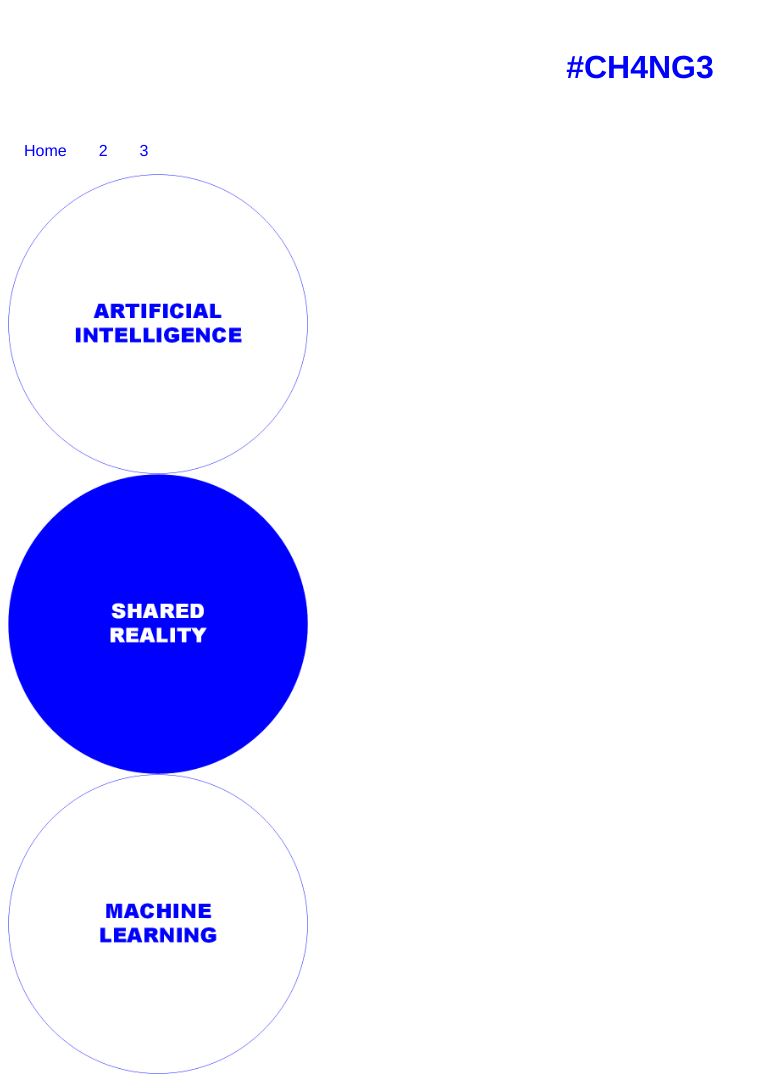
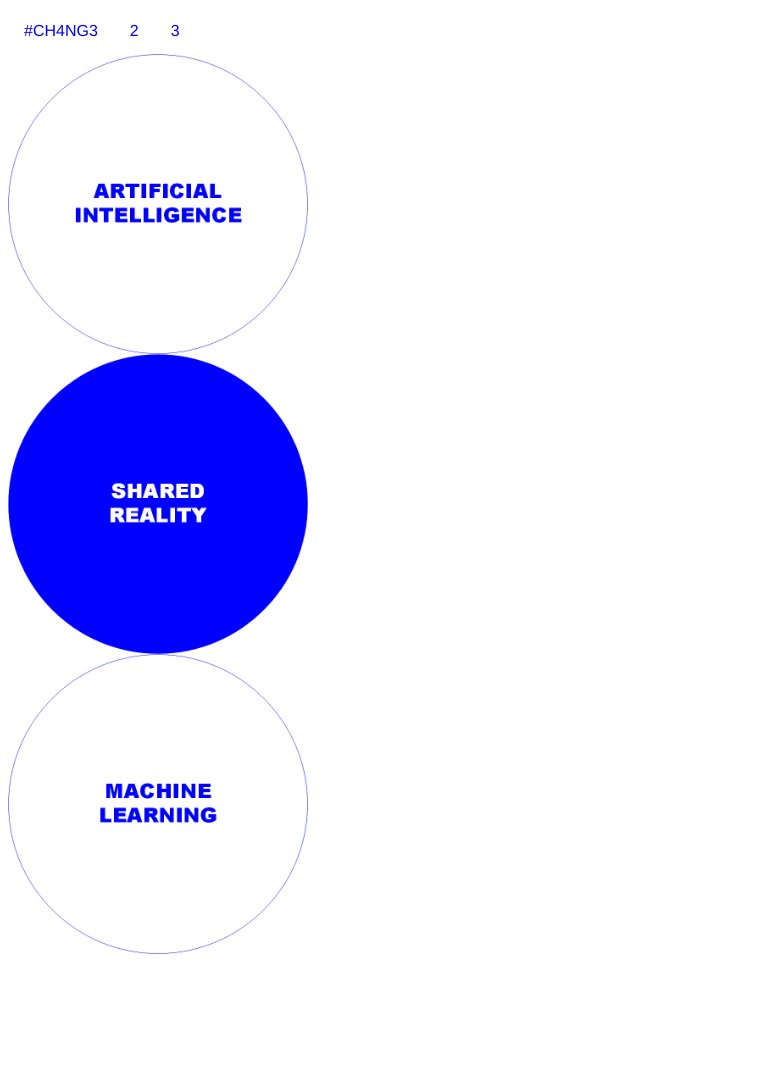
Before and after one commit to gbrlcrdn/CH4NG3, a plain HTML site: page link1.html in a window 1280 px wide. Shown: the whole page, without its empty margins (0-768 px from the left). After the commit the page ends 962 px from the top, so only its background shows below. Drawn offline with Linux system fonts and the light colour scheme.

Commit message:
Update link1.html

```diff
--- a/link1.html
+++ b/link1.html
@@ -28,7 +28,7 @@
 /* Links - change color on hover */
 .topnav a:hover {
   background-color: #ddd;
-  color: blue;
+  color: red;
 }
 
   /* Create three equal columns that floats next to each other */
@@ -98,13 +98,8 @@ p    {color: red;}
 </head>
 <body>
 
-  <div class="header">
-  <h1>#CH4NG3</h1>
-  <p></p>
-</div>
-
 <div class="topnav">
-  <a href="index.html">Home</a>
+  <a href="index.html">#CH4NG3</a>
   <a href="#">2</a>
   <a href="#">3</a>
 </div>
@@ -119,7 +114,7 @@ p    {color: red;}
 <div class="flip-card-back">
 	<img alt="#CH4NG3" src="CH4NG3_2.gif" style="width:300px;height:300px;" width="300" /></div>
   </div>
-</div>
+
 
    <div class="column">
     <div class="flip-card">
@@ -130,7 +125,7 @@ p    {color: red;}
 <div class="flip-card-back">
 	<img alt="#CH4NG3" src="VirtualReality.gif" style="width:300px;height:300px;" width="300" /></div>
 	   </div>
-</div>
+
 
 	<div class="column">
     <div class="flip-card">
@@ -141,7 +136,6 @@ p    {color: red;}
 <div class="flip-card-back">
 	<img alt="#CH4NG3" src="CollabLearn.gif" style="width:300px;height:300px;" width="300" /></div>
 </div>
-</div>
 
 
 </div>
```
